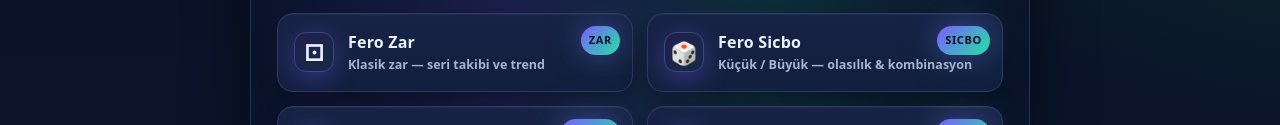
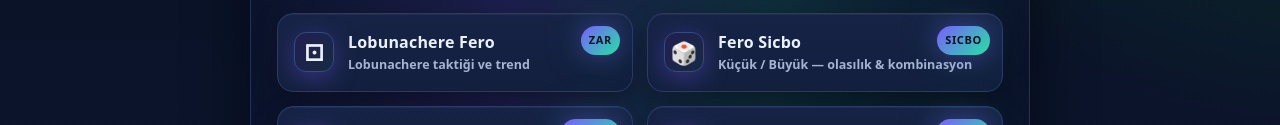
Before and after one commit to ferotaktic/ferotaktic.github.io, a plain HTML site: page index.html in a window 1280 px wide. Shown: the part 386-511 px from the top of the page. Drawn offline with Linux system fonts and the light colour scheme.

Commit message:
Update index.html

```diff
--- a/index.html
+++ b/index.html
@@ -173,8 +173,8 @@
         <a class="btn" href="fero-zar.html">
           <span class="emoji">⚀</span>
           <span class="txt">
-            <b>Fero Zar</b>
-            <small>Klasik zar — seri takibi ve trend</small>
+            <b>Lobunachere Fero </b>
+            <small>Lobunachere taktiği ve trend</small>
           </span>
           <span class="badge">ZAR</span>
         </a>
```
